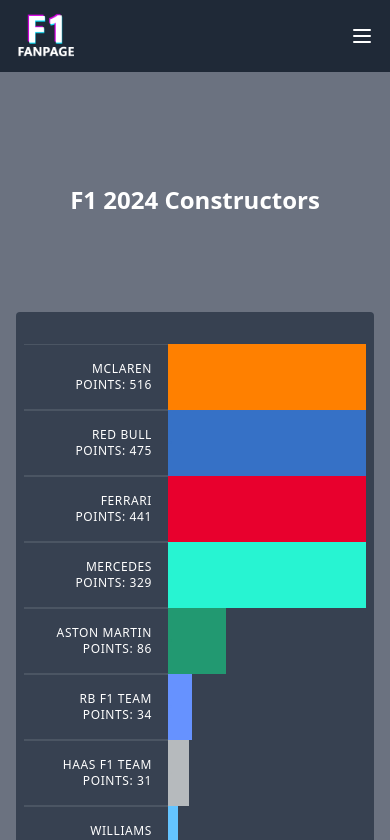
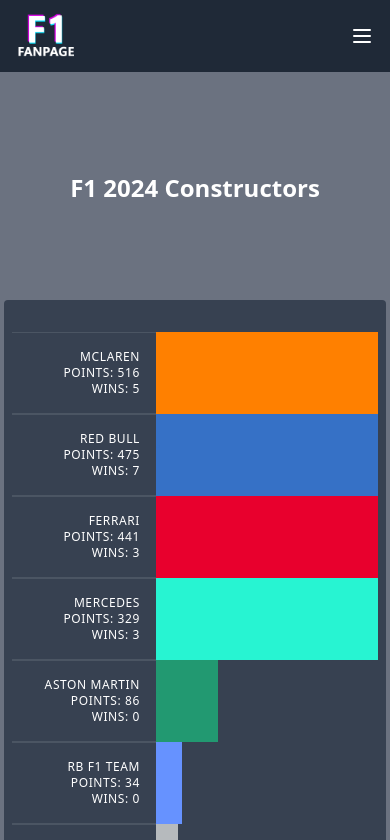
Before and after one commit to armilwebdev/f1fanpage, a React (Vite) app: page /constructors in a window 390 px wide. Shown: the top 840 px of the page. Built offline with nearby package versions, Linux system fonts and the light colour scheme.

Commit message:
Added Graph to Constructors

```diff
--- a/src/pages/Constructors.jsx
+++ b/src/pages/Constructors.jsx
@@ -23,7 +23,7 @@
 
     return(
         <div className=" bg-gray-500  text-white">
-            <div className="p-4">
+            <div className="p-1 sm:p-2 md:p-4">
                 <h1 className="text-2xl md:text-6xl font-bold text-center mt-24 text-white">F1 2024 Constructors</h1>
                 <div className="mt-24">
                 <div className="w-full bg-gray-700 py-8 px-2 rounded">
@@ -37,6 +37,7 @@
                             }}>
                             <div>{team.Constructor.name}</div>
                             <div className="text-xs">Points: {team.points}</div>
+                            <div className="text-xs">Wins: {team.wins}</div>
                         </div>
                         <div
                             className="font-bold py-4 ml-0"
```
